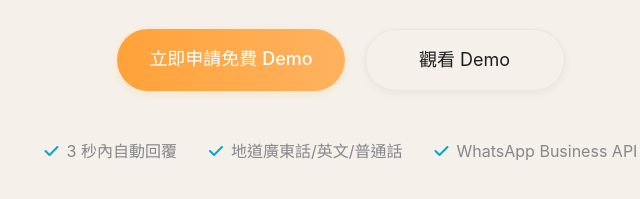
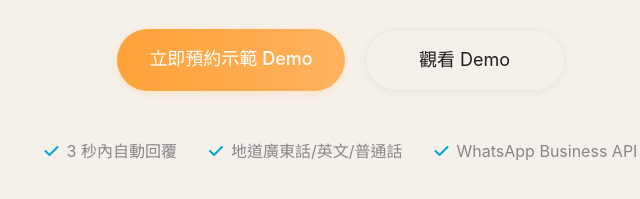
Before and after one commit to Techyanlam/Website, a plain HTML site: page index.html in a window 1280 px wide. Shown: the part 525-724 px from the top of the page, 299-939 px from the left. Drawn offline with nearby package versions, Linux system fonts and the light colour scheme.

Commit message:
Update demo application links in index.html

```diff
--- a/index.html
+++ b/index.html
@@ -198,7 +198,7 @@
       </p>
 
       <div class="flex flex-wrap justify-center gap-5">
-        <a href="#contact" class="px-8 py-4 rounded-full text-white btn-primary font-medium text-lg min-w-[200px]">立即申請免費 Demo</a>
+        <a href="#contact" class="px-8 py-4 rounded-full text-white btn-primary font-medium text-lg min-w-[200px]">立即預約示範 Demo</a>
         <a href="#demo" class="px-8 py-4 rounded-full border border-apple text-oneder-dark btn-secondary text-lg min-w-[200px]">觀看 Demo</a>
       </div>
 
@@ -486,7 +486,7 @@
           <li class="flex items-center gap-3"><i class="fa-solid fa-check text-brand-blue"></i> 自動流程 & 分流</li>
           <li class="flex items-center gap-3"><i class="fa-solid fa-check text-brand-blue"></i> 多語自動切換</li>
         </ul>
-        <a href="#contact" class="mt-10 inline-block w-full text-center px-6 py-3.5 rounded-lg text-white btn-primary font-medium shadow-md">立即申請</a>
+        <a href="#contact" class="mt-10 inline-block w-full text-center px-6 py-3.5 rounded-lg text-white btn-primary font-medium shadow-md">立即預約示範</a>
       </div>
 
       <div class="apple-card pricing-card p-8 border border-apple h-full">
```
